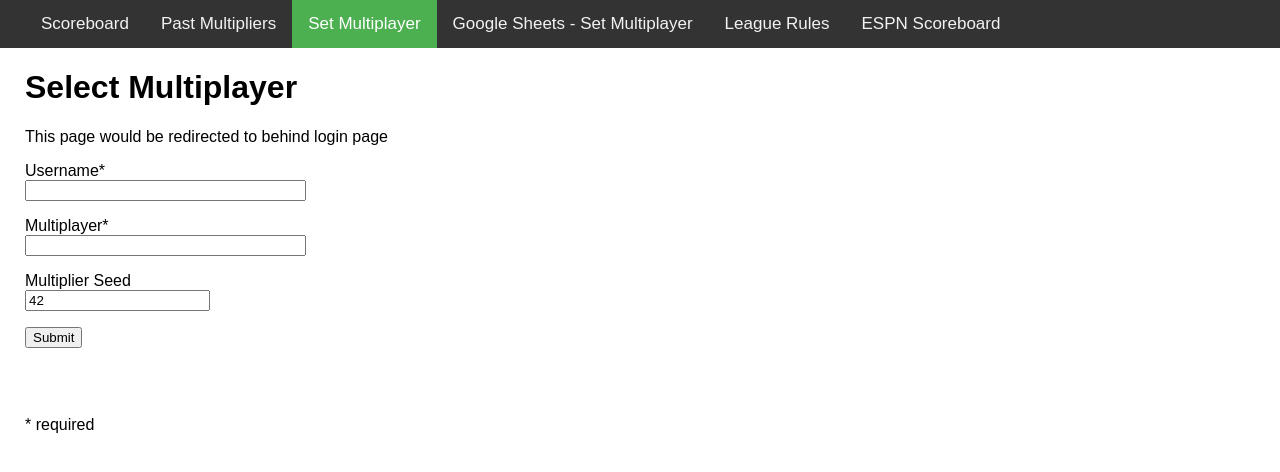
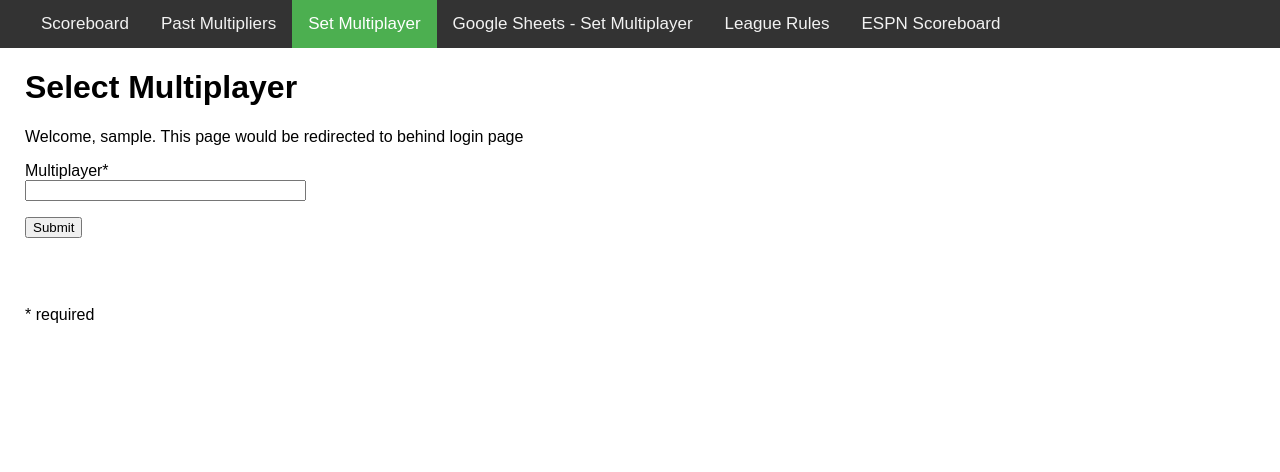
Before and after one commit to adam-lim1/FF_scoreboard, a Flask app: template templates/input_form.html in a window 1280 px wide. Shown: the top 472 px of the page. Run offline with Flask 2, Linux system fonts and the light colour scheme; the template is opened without the code that fills it: values that come from a table or form of the project are taken from there, most other values are stand-ins (such as "Sample title", 1, 10 or a date in 2020); parts of the project's set-up code (start-up, migrations or seed data) failed here and were passed over.

Commit message:
Connect Cognito UI & Input Form; Remove seed from form

```diff
--- a/forms.py
+++ b/forms.py
@@ -3,7 +3,7 @@ from wtforms import StringField, PasswordField, BooleanField, SubmitField, Integ
 from wtforms.validators import DataRequired
 
 class InputForm(FlaskForm):
-    username = StringField('Username', validators=[DataRequired()])
+    # username = StringField('Username', validators=[DataRequired()])
     multiplayer = StringField('Multiplayer', validators=[DataRequired()])
-    seed = IntegerField('Multiplier Seed', default=42)
+    # seed = IntegerField('Multiplier Seed', default=42)
     submit = SubmitField('Submit')
--- a/scoreboard.py
+++ b/scoreboard.py
@@ -1,4 +1,4 @@
-from flask import Flask, render_template, redirect, flash, url_for, request
+from flask import Flask, render_template, redirect, flash, url_for, request, session
 import datetime
 import requests
 import configparser
@@ -105,25 +105,33 @@ def multiplier_page():
 
 @app.route('/input_form', methods=['GET', 'POST'])
 def input_form():
-    form = InputForm()
-    if form.validate_on_submit():
-        flash('Submission: user {}, multiplayer={}, seed={}'.format(
-            form.username.data, form.multiplayer.data, form.seed.data))
-        # ToDo - Write to DynamoDB
-        return redirect(url_for('temp_redirect'))
-    return render_template('input_form.html', title='Sign In', form=form)
+    # If user is authenticated, expose form
+    if 'username' in session:
+        print(session['username'])
+        form = InputForm()
+        if form.validate_on_submit():
+            flash('Submission: multiplayer={}'.format( # user {}, seed={}
+                 form.multiplayer.data)) # form.username.data, form.seed.data
+            # ToDo - Write to DynamoDB
+            return render_template('temp_redirect.html', username=session['username']) #redirect(url_for('temp_redirect'))
+        return render_template('input_form.html', title='Sign In', form=form, username=session['username'])
+    else: # Route to Cognito UI
+        print('Not Authenticated')
+        return redirect(url_for('authenticate'))
 
 @app.route('/temp_redirect')
 def temp_redirect():
     return render_template('temp_redirect.html')
 
 ############ ROUTING FOR COGNITO LOGIN ##############
+# Route to Cognito UI
 @app.route('/auth')
 def authenticate():
     # AWS Cognito - https://ffl.auth.us-east-2.amazoncognito.com/login?response_type=code&client_id=6n7h391ts8jlt89pied1milh5a&redirect_uri=http://localhost:5000/auth/
     return redirect("https://ffl.auth.us-east-2.amazoncognito.com/login?response_type=code&client_id=6n7h391ts8jlt89pied1milh5a&redirect_uri=http://localhost:5000/input_form_cognito")
 
-@app.route('/input_form_cognito')
+# Return from Cognito UI - Add username to session
+@app.route('/input_form_cognito', methods=['GET', 'POST'])
 def cognito_response():
     access_code = request.args.get('code')
 
@@ -147,7 +155,7 @@ def cognito_response():
     # Convert Token to User Info via Boto
     client = boto3.client('cognito-idp')
     user_info = client.get_user(AccessToken=access_token)
-    username = user_info['Username']
+    session['username'] = user_info['Username']
+    print("Authenticated Username: {}".format(session['username']))
 
-    # Expose form?
-    return render_template('temp_redirect.html', username=username)
+    return redirect(url_for('input_form'))
--- a/templates/input_form.html
+++ b/templates/input_form.html
@@ -13,27 +13,13 @@ div {
 <body>
 <div>
     <h1>Select Multiplayer</h1>
-    <p> This page would be redirected to behind login page </p>
+    <p> Welcome, {{ username }}. This page would be redirected to behind login page </p>
     <form action="" method="post" novalidate>
         {{ form.hidden_tag() }}
-        <p>
-            {{ form.username.label }}*<br>
-            {{ form.username(size=32) }}
-            {% for error in form.username.errors %}
-            <span style="color: red;">[{{ error }}]</span>
-            {% endfor %}
-        </p>
         <p>
             {{ form.multiplayer.label }}*<br>
             {{ form.multiplayer(size=32) }}
             {% for error in form.multiplayer.errors %}
-            <span style="color: red;">[{{ error }}]</span>
-            {% endfor %}
-        </p>
-        <p>
-            {{ form.seed.label }}<br>
-            {{ form.seed(size=32) }}
-            {% for error in form.seed.errors %}
             <span style="color: red;">[{{ error }}]</span>
             {% endfor %}
         </p>
```
